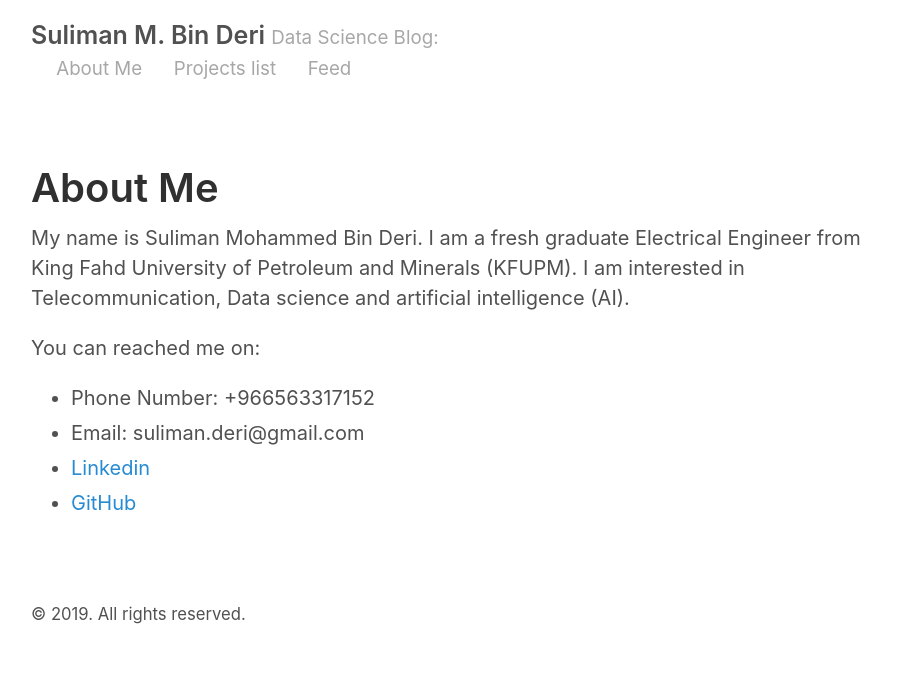
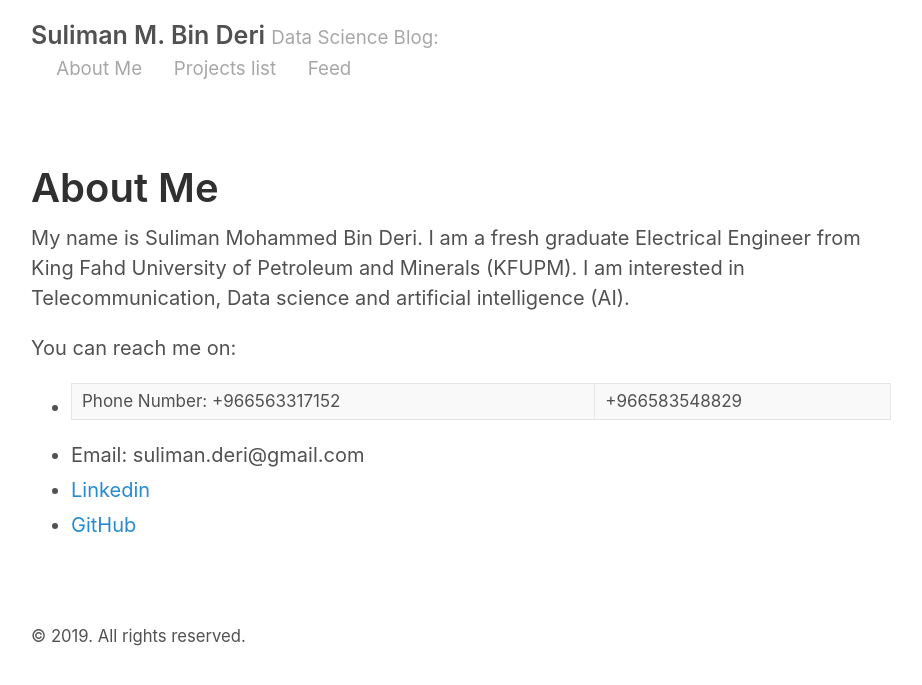
Before and after one commit to SulimanMD/SulimanMD.github.io, a Jekyll site: the page built from about.md, in a window 1280 px wide. Shown: the top 685 px of the page, without its empty margins (179-1101 px from the left). Built offline with Jekyll 4.4.1, drawn with Linux system fonts in a browser that asks for light colours.

Commit message:
Commit number 33

```diff
--- a/about.md
+++ b/about.md
@@ -5,9 +5,9 @@ title: About Me
 
 My name is Suliman Mohammed Bin Deri. I am a fresh graduate Electrical Engineer from King Fahd University of Petroleum and Minerals (KFUPM). I am interested in Telecommunication, Data science and artificial intelligence (AI).
 
-You can reached me on:
+You can reach me on:
 
-* Phone Number: +966563317152
+* Phone Number: +966563317152  |  +966583548829
 * Email: suliman.deri@gmail.com
 * [Linkedin](http://www.linkedin.com/in/suliman-bin-deri-319702131)
 * [GitHub](https://www.github.com/SulimanMD)
```
Also changed, not shown: _posts/2019-09-22-Project_2.md (+1 -1 lines).
